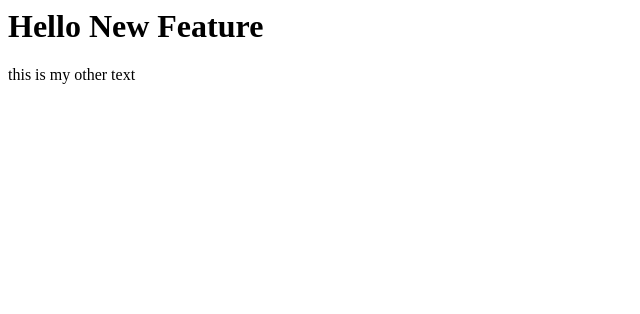
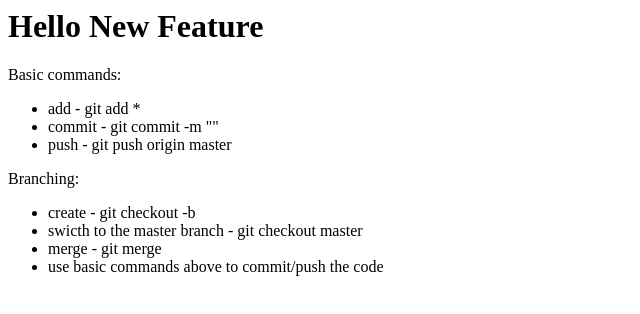
Before and after one commit to pdjpdj/testme, a plain HTML site: page index.html in a window 1280 px wide. Shown: the whole page, without its empty margins (0-640 px from the left). Drawn offline with Linux system fonts and the light colour scheme.

Commit message:
adding some commands

```diff
--- a/index.html
+++ b/index.html
@@ -2,6 +2,18 @@
 	<head></head>
 	<body>
 		<h1>Hello New Feature</h1>
-		this is my other text
+Basic commands:
+		<ul>
+		<li>add - git add *</li>
+		<li>commit - git commit -m "<message>"</li>
+		<li>push - git push origin master</li>
+		</ul>
+Branching:
+		<ul>
+		<li>create - git checkout -b <new_branch_name></li>
+		<li>swicth to the master branch - git checkout master</li>
+		<li>merge - git merge <from_branch> <to_branch></li>
+		<li>use basic commands above to commit/push the code</li>
+		</ul>
 	</body>
 </html>
```
